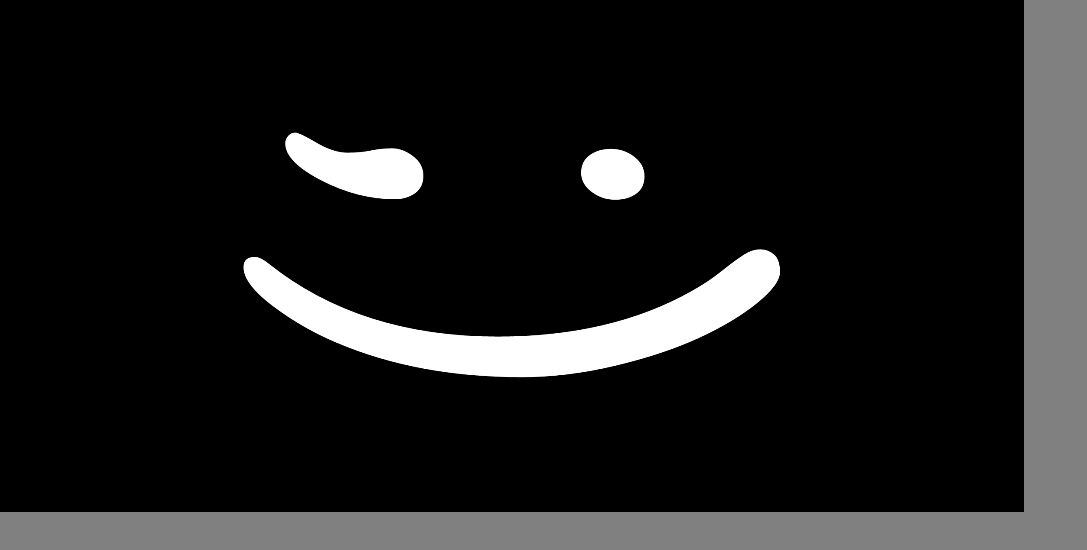
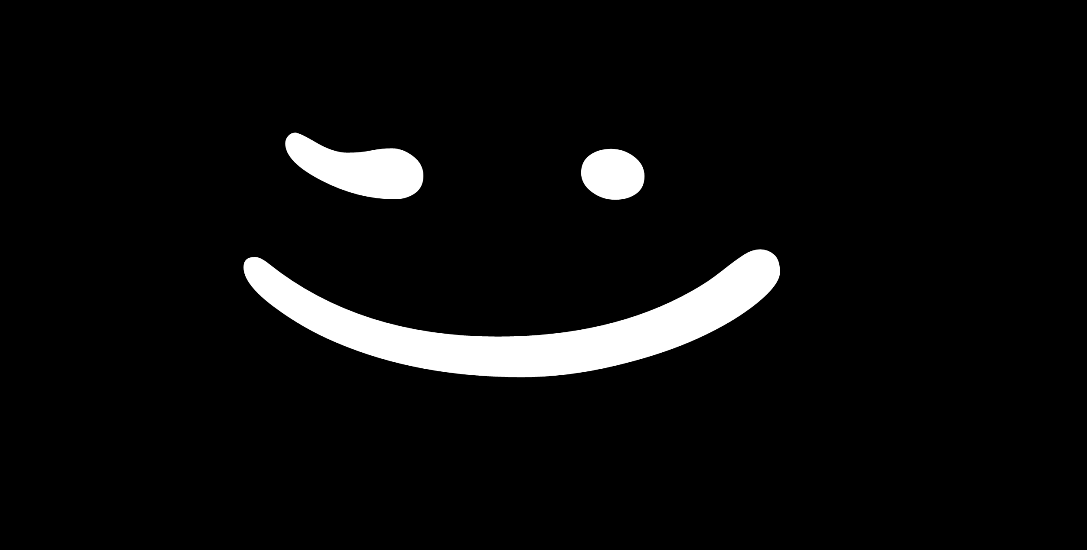
Before and after one commit to uhuhuhuhuhuhuhuh/pablo.github.io, a plain HTML site: page 404.html in a window 1280 px wide. Shown: the whole page, without its empty margins (0-1087 px from the left). Drawn offline with Linux system fonts and the light colour scheme.

Commit message:
Update 404.html

```diff
--- a/404.html
+++ b/404.html
@@ -4,7 +4,7 @@
 <head>
 <link href="css/six.css" rel="stylesheet" />
 </head>
-<body style="background-color:grey;>
+<body style="background-color:black;>
  <h1> nice try </h1>
 </body>
 </html>
```
